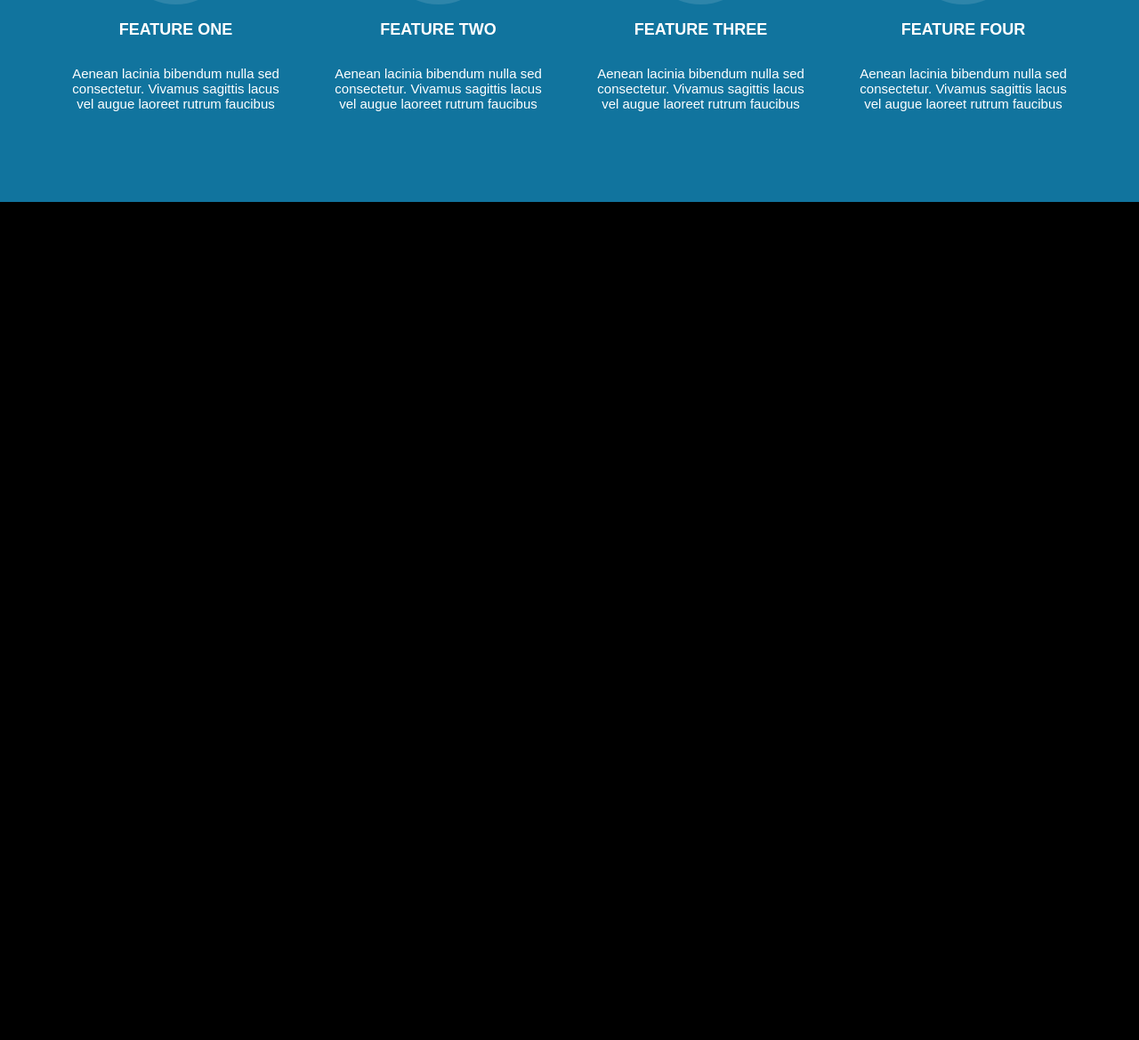
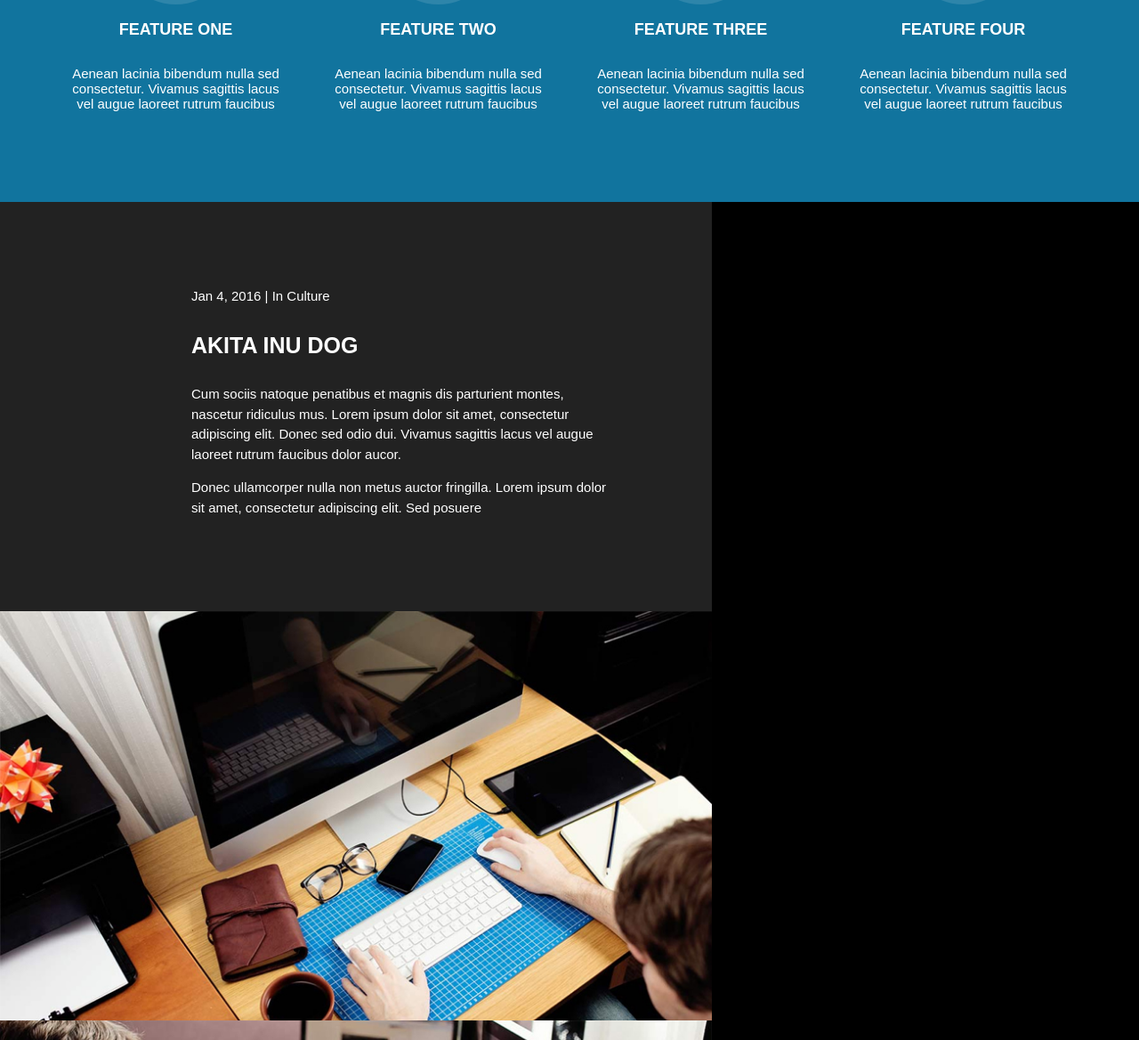
Before and after one commit to Athos627/project_1, a website: page index.html in a window 1280 px wide. Shown: the part 1508-2677 px from the top of the page at 89% size. Before the commit the page ends 1735 px from the top, so only its background shows below. Drawn offline with Linux system fonts and the light colour scheme.

Commit message:
add block "pages"

```diff
--- a/index.html
+++ b/index.html
@@ -77,5 +77,31 @@
         </div>
     </div>
 
+    <div class="pages">
+        <div class="page1">
+                <p class="over_header">Jan 4, 2016 | In Culture</p>
+                <h3>AKITA INU DOG</h3>
+                <p>Cum sociis natoque penatibus et magnis dis parturient montes, nascetur ridiculus mus. Lorem ipsum dolor sit amet,
+                    consectetur adipiscing elit. Donec sed odio dui. Vivamus sagittis lacus vel augue laoreet rutrum faucibus dolor aucor.</p>
+                <p>Donec ullamcorper nulla non metus auctor fringilla. Lorem ipsum dolor sit amet, consectetur adipiscing elit. Sed posuere</p>
+        </div>
+
+        <div class="page2">
+            <img src="img/bg3.jpg">
+        </div>
+
+        <div class="page3">
+            <img src="img/bg2.jpg">
+        </div>
+
+        <div class="page4">
+            <p class="over_header">Jan 4, 2016 | In Culture</p>
+            <h3>AKITA INU DOG</h3>
+            <p>Cum sociis natoque penatibus et magnis dis parturient montes, nascetur ridiculus mus. Lorem ipsum dolor sit amet,
+                consectetur adipiscing elit. Donec sed odio dui. Vivamus sagittis lacus vel augue laoreet rutrum faucibus dolor aucor.</p>
+            <p>Donec ullamcorper nulla non metus auctor fringilla. Lorem ipsum dolor sit amet, consectetur adipiscing elit. Sed posuere</p>
+        </div>
+    </div>
+
 </body>
 </html>
--- a/styles/style.scss
+++ b/styles/style.scss
@@ -148,3 +148,45 @@ h1 {
   justify-content: center;
   align-items: center;
 }
+
+.pages {
+  height: 920px;
+  display: flex;
+  flex-flow: row wrap;
+
+  div {
+    width: 800px;
+    height: 460px;
+    overflow: hidden;
+
+    img {
+      width: 100%;
+    }
+  }
+}
+
+.page1 {
+  box-sizing: border-box;
+  background-color: rgb(34,34,34);
+  padding: 80px 115px 0 215px;
+  line-height: 1.5;
+
+  h3 {
+    font-size: 25px;
+  }
+  p {
+    font-size: 15px;
+  }
+}
+
+.page4 {
+  box-sizing: border-box;
+  background-color: rgb(243,243,243);
+  color: rgb(34,34,34);
+  padding: 100px 250px 0 80px;
+  line-height: 1.5;
+}
+
+.over_header {
+  font-size: 13px;
+}
```
Also changed, not shown: styles/style.css, 2 other files.
